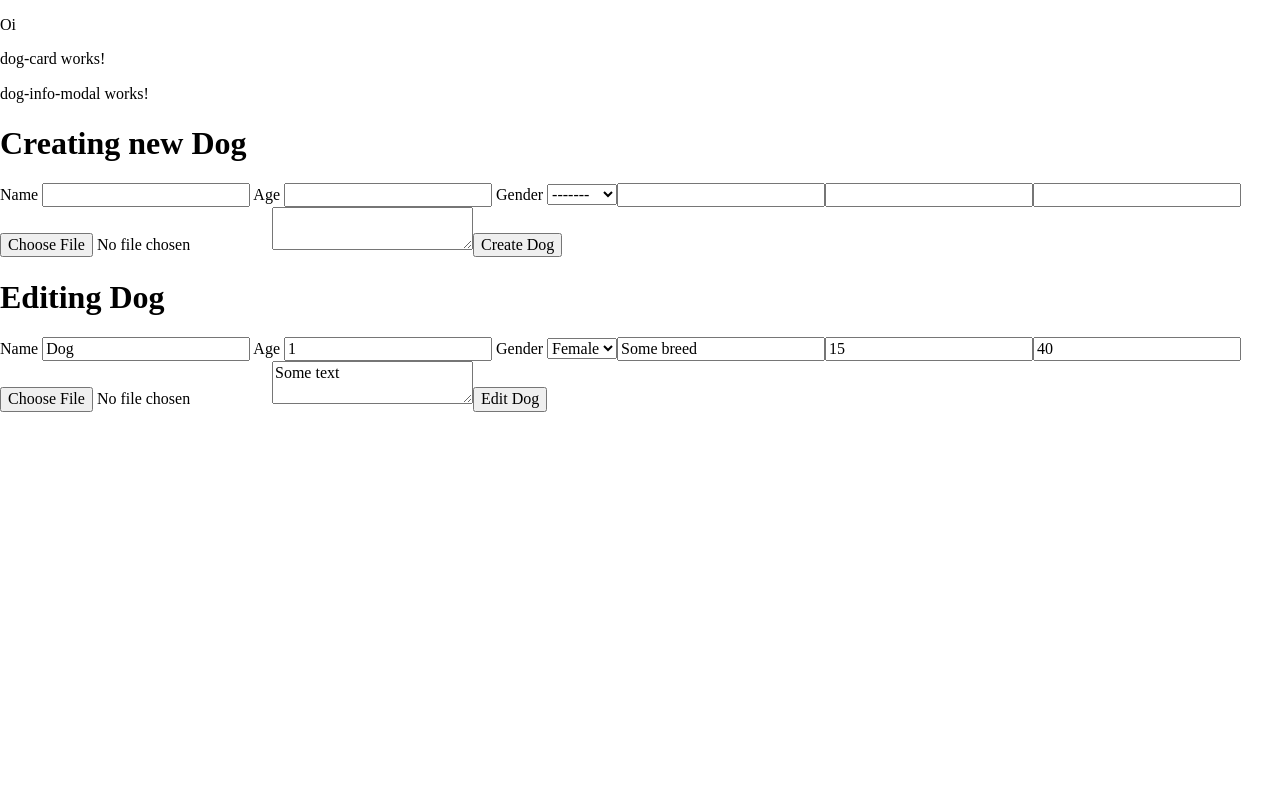
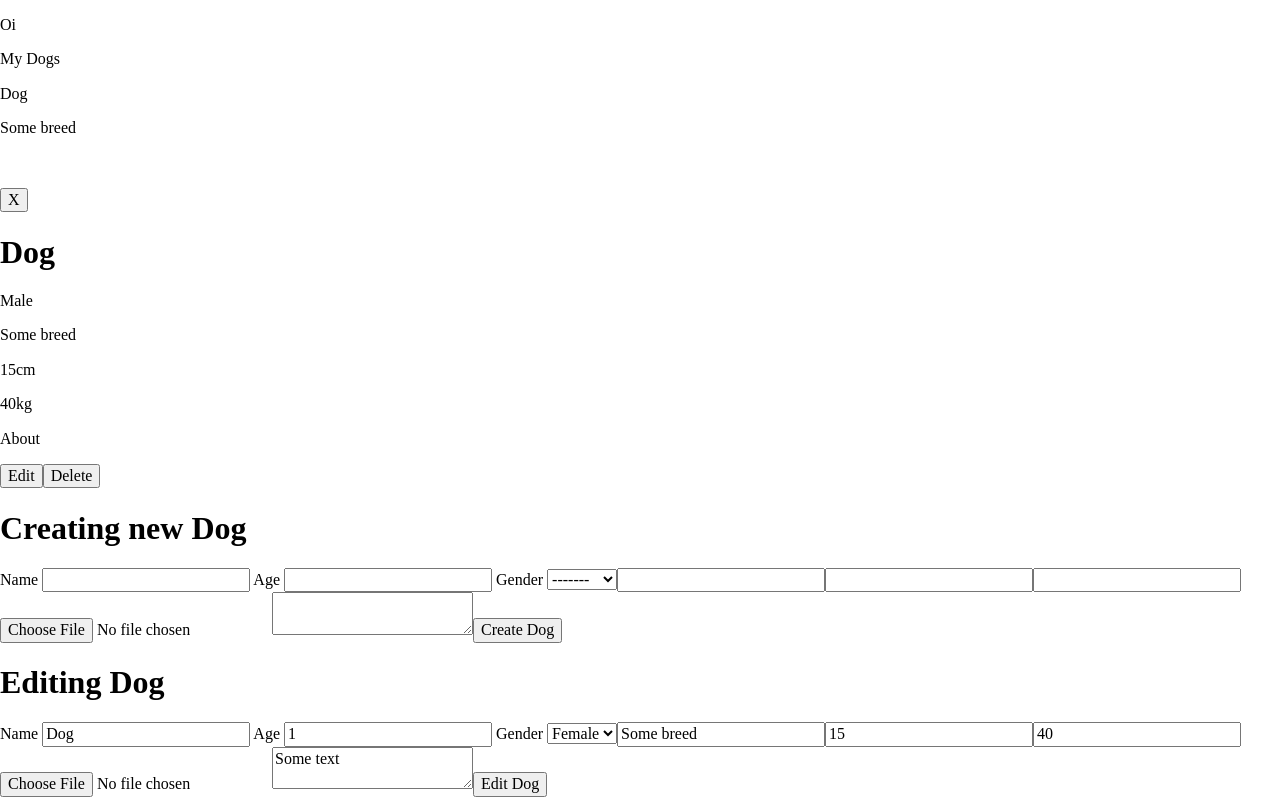
Before and after one commit to ErnanyGoncalves/dogs-crud-front, an Angular app: page / in a window 1280 px wide. Built offline with nearby package versions, Linux system fonts and the light colour scheme.

Commit message:
initial idea for forms, modal and card

```diff
--- a/src/app/list-dogs/dog-card/dog-card.component.html
+++ b/src/app/list-dogs/dog-card/dog-card.component.html
@@ -1 +1,6 @@
-<p>dog-card works!</p>
+<div>
+    <p>Dog</p>
+    <p>Some breed</p>
+    <img src="" alt="">
+    <p></p>
+</div>
--- a/src/app/list-dogs/dog-info-modal/dog-info-modal.component.html
+++ b/src/app/list-dogs/dog-info-modal/dog-info-modal.component.html
@@ -1 +1,16 @@
-<p>dog-info-modal works!</p>
+<button>X</button>
+<img src="" alt="">
+<div>
+<div>
+<h1>Dog</h1>
+<p>Male</p>
+<p>Some breed</p>
+</div>
+<p>15cm</p>
+<p>40kg</p>
+
+<p>About</p>
+<button>Edit</button>
+<button>Delete</button>
+
+</div>
--- a/src/app/list-dogs/list-dogs.component.html
+++ b/src/app/list-dogs/list-dogs.component.html
@@ -1,2 +1,3 @@
+My Dogs
 <app-dog-card></app-dog-card>
 <app-dog-info-modal></app-dog-info-modal>
```
